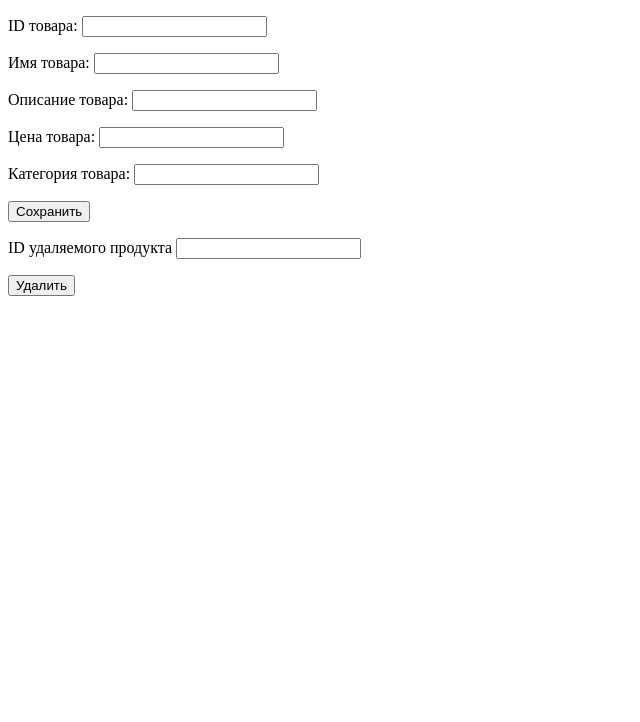
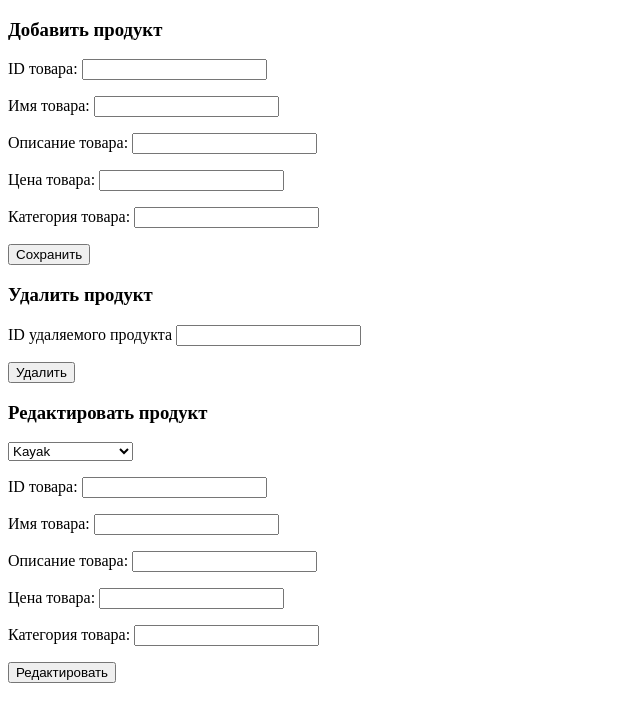
Before and after one commit to ttema/django_store, a Django app: page /adding_products in a window 1280 px wide. Shown: the top 722 px of the page, without its empty margins (0-640 px from the left). Run offline with Django 3.2, Linux system fonts and the light colour scheme; data comes from the database, SQL or seed files in the repository.

Commit message:
add unworking editing products

```diff
--- a/mainapp/templates/adding_products.html
+++ b/mainapp/templates/adding_products.html
@@ -5,6 +5,7 @@
     <title>Добавить товар</title>
 </head>
 <body>
+    <h3>Добавить продукт</h3>
     <form action="add" method="POST">
         {% csrf_token %}
         <p>
@@ -29,6 +30,7 @@
         </p>
         <input type="submit" value="Сохранить" >
     </form>
+    <h3>Удалить продукт</h3>
     <form action="delete" method="POST">
         {% csrf_token %}
         <p>
@@ -37,5 +39,35 @@
         </p>
         <input type="submit" value="Удалить">
     </form>
+    <h3>Редактировать продукт</h3>
+    <select name="Выберете продукт">
+        {% for product in products %}
+            <option><a href="{% url 'edit' product.Name %}">{{product.Name}}</a></option>
+        {% endfor %}
+    </select>
+    <form action="edit" method="POST">
+        {% csrf_token %}
+        <p>
+            <label>ID товара:</label>
+            <input type="text" name="id" value="{{chosen_product.ProductID}}">
+        </p>
+        <p>
+            <label>Имя товара:</label>
+            <input type="text" name="name">
+        </p>
+        <p>
+            <label>Описание товара:</label>
+            <input type="text" name="description">
+        </p>
+        <p>
+            <label>Цена товара:</label>
+            <input type="text" name="price">
+        </p>
+        <p>
+            <label>Категория товара:</label>
+            <input type="text" name="category">
+        </p>
+        <input type="submit" value="Редактировать">
+    </form>
 </body>
 </html>
--- a/mainapp/views.py
+++ b/mainapp/views.py
@@ -1,5 +1,5 @@
 from django.shortcuts import render, get_object_or_404
-from django.http import HttpResponseRedirect
+from django.http import HttpResponseRedirect, HttpResponseNotFound
 from .models import Product
 from math import ceil
 from cart.forms import CartAddProductForm
@@ -31,7 +31,7 @@ def catalogue(request, page=1):
     return render(request, 'catalogue.html', {'products': products, "pages": pages_list})
 
 
-''''''''''''''''
+'''
 def catalogue(request):
     list_of_products = Product.objects.all()
     page = request.GET.get('page', 1)
@@ -44,11 +44,12 @@ def catalogue(request):
     except EmptyPage:
         products = paginator.page(paginator.num_pages)
     return render(request, 'catalogue.html', {'products': products})
-'''''''''''''''''
+'''
 
 
 def adding(request):
-    return render(request, "adding_products.html")
+    products = Product.objects.all()
+    return render(request, "adding_products.html", {"products": products})
 
 
 def add_product(request):
@@ -67,3 +68,17 @@ def delete_product(request):
     product_to_delete = Product.objects.filter(ProductID=request.POST.get('delete_product'))
     product_to_delete.delete()
     return HttpResponseRedirect("/")
+
+
+def edit_product(request, product_name):
+    product = Product.objects.get(Name=product_name)
+    if request.method == "POST":
+        product.ProductID = request.POST.get('id')
+        product.Name = request.POST.get('name')
+        product.Description = request.POST.get('description')
+        product.Price = request.POST.get('price')
+        product.Category = request.POST.get('category')
+        product.save()
+        return HttpResponseRedirect("/")
+    else:
+        return render(request, "adding_products.html", {"chosen_product": product})
--- a/store/urls.py
+++ b/store/urls.py
@@ -22,6 +22,7 @@ urlpatterns = [
     path('admin/', admin.site.urls),
     url(r'^cart/', include(('cart.urls', 'cart'),  namespace='cart')),
     path('adding_products', views.adding),
+    path('edit/<str:product_name>', views.edit_product, name='edit'),
     path('add', views.add_product),
     path('delete', views.delete_product),
     path('', views.catalogue, name='index'),
```
